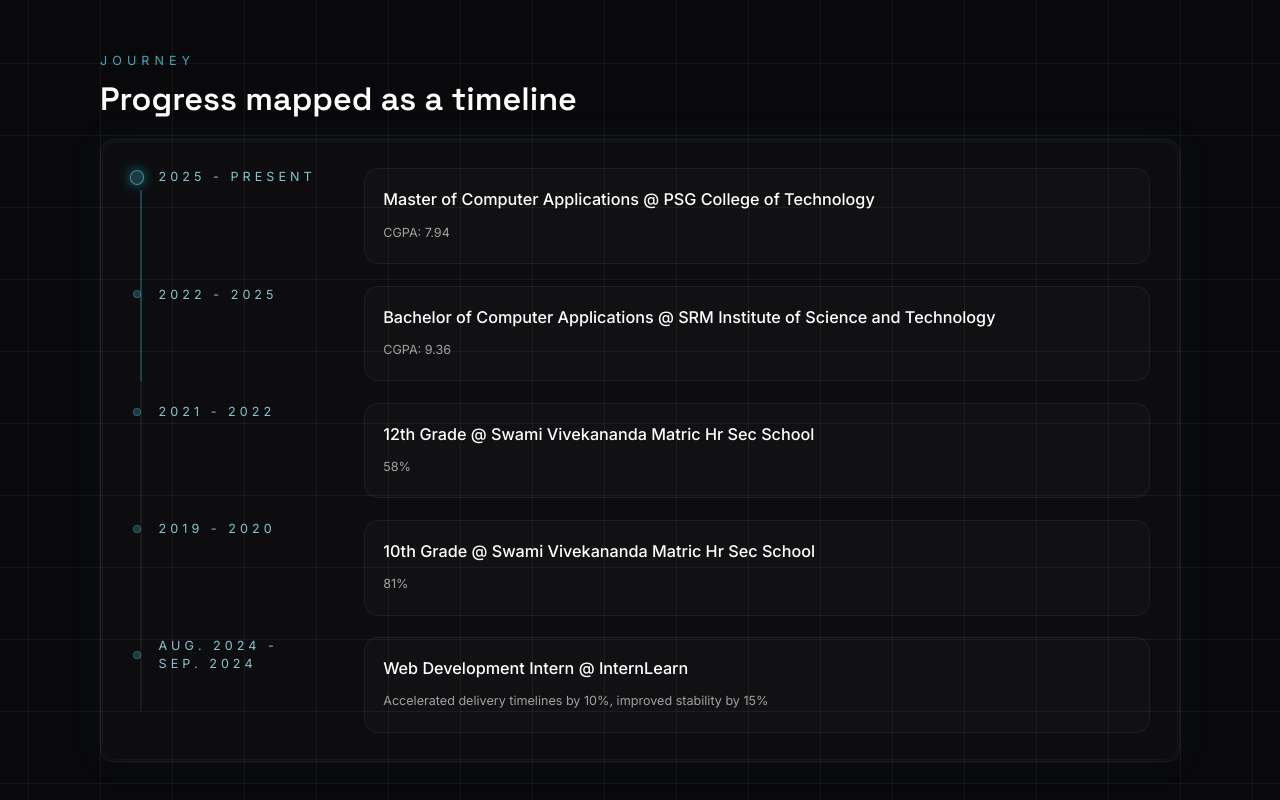
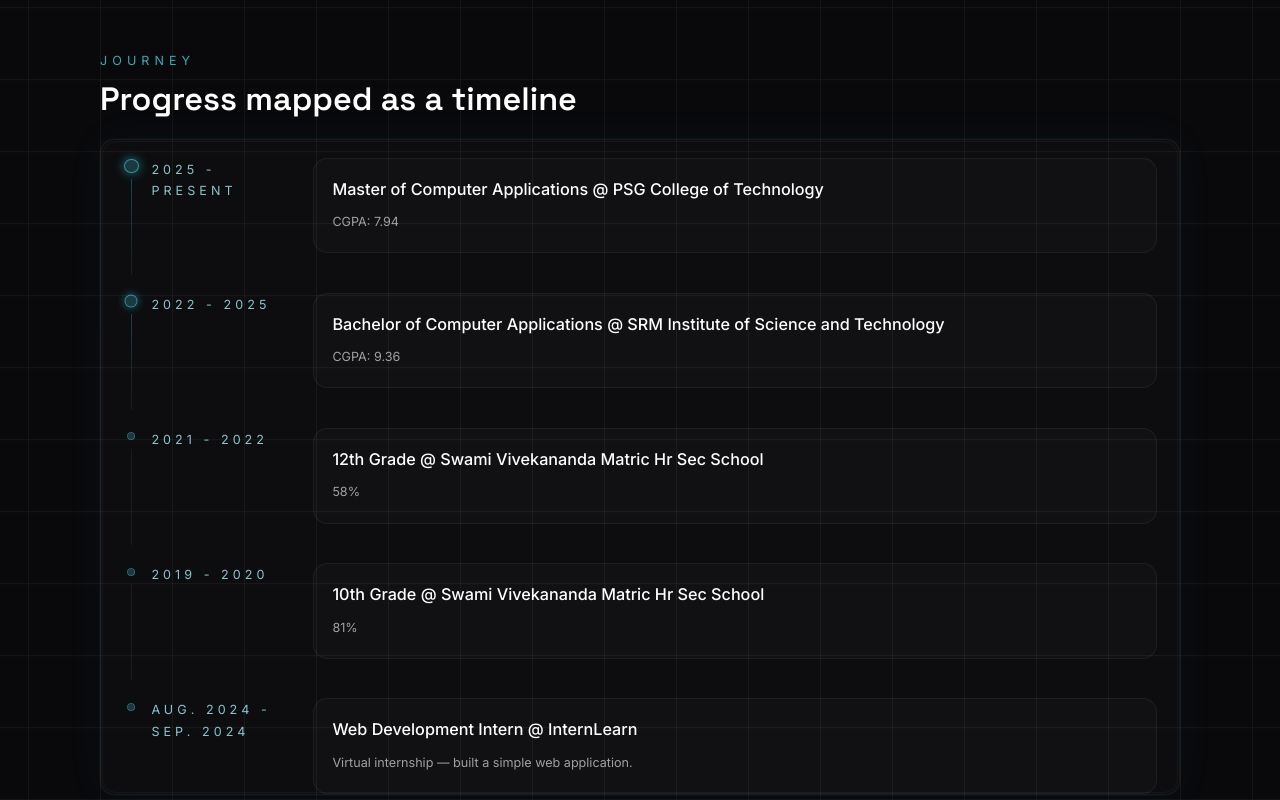
Before and after one commit to SABARISH0014/portfolio_next, a Next.js app: page / in a window 1280 px wide. Shown: the part 1940-2740 px from the top of the page. Built offline with nearby package versions, Linux system fonts and the light colour scheme; no server answers.

Commit message:
timeline error corrected

```diff
--- a/components/sections/journey.tsx
+++ b/components/sections/journey.tsx
@@ -3,7 +3,6 @@
 import { useRef } from "react";
 import { motion, useScroll, useTransform } from "framer-motion";
 import { BentoCard } from "@/components/ui/bento-card";
-
 import { resumeData } from "@/lib/data/resume";
 
 const journey = [
@@ -18,39 +17,74 @@ const journey = [
     detail: exp.shortSummary
   }))
 ].sort((a, b) => {
-  // A simple heuristic to sort by year descending (assuming start year is first 4 chars of duration)
+  // Sort descending by start year
   const getYear = (str: string) => parseInt(str.substring(0, 4)) || 0;
   return getYear(b.year) - getYear(a.year);
 });
 
-
 type JourneyItemProps = {
   entry: (typeof journey)[number];
   index: number;
+  isLast: boolean;
+  total: number;
   progress: ReturnType<typeof useScroll>["scrollYProgress"];
 };
 
-function JourneyItem({ entry, index, progress }: JourneyItemProps) {
-  const dotScale = useTransform(progress, [index * 0.26 + 0.12, index * 0.26 + 0.18], [0.55, 1]);
-  const dotGlow = useTransform(progress, [index * 0.26 + 0.12, index * 0.26 + 0.18], [0.08, 0.5]);
-  const dotShadow = useTransform(dotGlow, (value) => `0 0 ${24 * value}px rgba(34, 211, 238, ${value})`);
+function JourneyItem({ entry, index, isLast, total, progress }: JourneyItemProps) {
+  const segStart = index / total;
+  const segEnd   = Math.min((index + 1) / total, 1);
+
+  const dotScale  = useTransform(progress, [segStart, segEnd], [0.55, 1]);
+  const dotGlow   = useTransform(progress, [segStart, segEnd], [0.08, 0.55]);
+  const dotShadow = useTransform(dotGlow, v => `0 0 ${20 * v}px rgba(34,211,238,${v})`);
+  const lineScale = useTransform(progress, [segStart, segEnd], [0, 1]);
+  const lineOpacity = useTransform(progress, [segStart, segEnd], [0.15, 0.5]);
 
   return (
-    <div className="relative grid gap-4 sm:grid-cols-[220px_1fr] sm:items-start">
-      <div className="flex items-center gap-4 sm:pr-6">
+    /*
+     * Three-column flex row:
+     *   col-A  (w-5)   : dot  +  connecting line below it
+     *   col-B  (w-44)  : year label
+     *   col-C  (flex-1): card
+     *
+     * col-A uses `self-stretch` so it always matches the tallest column's height.
+     * The `flex-1` line inside col-A fills exactly the space from dot-bottom to
+     * row-bottom, touching the next row's dot.  Last item → no line rendered.
+     */
+    <div className="flex items-start">
+      {/* ── col-A: dot + line ── */}
+      <div className="self-stretch hidden sm:flex flex-col items-center shrink-0 w-5">
         <motion.div
-          className="hidden h-4 w-4 shrink-0 rounded-full border border-cyan-300/50 bg-cyan-300/20 sm:block"
-          style={{
-            scale: dotScale,
-            boxShadow: dotShadow
-          }}
+          className="h-4 w-4 shrink-0 rounded-full border border-cyan-300/50 bg-cyan-300/20 mt-[1.35rem] z-10"
+          style={{ scale: dotScale, boxShadow: dotShadow }}
         />
-        <div className="text-sm uppercase tracking-[0.32em] text-cyan-200/80">{entry.year}</div>
+        {!isLast && (
+          <div className="flex-1 w-px mt-1.5 mb-0 overflow-hidden bg-white/[0.06]">
+            <motion.div
+              className="h-full origin-top bg-gradient-to-b from-cyan-400/50 via-cyan-400/25 to-transparent"
+              style={{ scaleY: lineScale, opacity: lineOpacity }}
+            />
+          </div>
+        )}
       </div>
 
-      <div className="rounded-2xl border border-white/5 bg-white/[0.02] p-5 transition-all duration-300 hover:border-cyan-300/20 hover:bg-white/[0.03]">
-        <h3 className="text-lg font-medium text-white">{entry.title}</h3>
-        <p className="mt-2 text-sm leading-7 text-neutral-400">{entry.detail}</p>
+      {/* ── col-B: year label ── */}
+      <div className={`hidden sm:block w-48 shrink-0 pt-5 pr-6 pl-3 ${!isLast ? "pb-6" : ""}`}>
+        <span className="text-sm uppercase tracking-[0.32em] text-cyan-200/80 leading-snug">
+          {entry.year}
+        </span>
+      </div>
+
+      {/* ── col-C: card ── */}
+      <div className={`flex-1 pt-5 ${!isLast ? "pb-6" : ""}`}>
+        {/* Mobile-only year label */}
+        <span className="sm:hidden block text-sm uppercase tracking-[0.32em] text-cyan-200/80 mb-3">
+          {entry.year}
+        </span>
+        <div className="rounded-2xl border border-white/5 bg-white/[0.02] p-5 transition-all duration-300 hover:border-cyan-300/20 hover:bg-white/[0.03]">
+          <h3 className="text-lg font-medium text-white">{entry.title}</h3>
+          <p className="mt-2 text-sm leading-7 text-neutral-400">{entry.detail}</p>
+        </div>
       </div>
     </div>
   );
@@ -64,31 +98,27 @@ export function Journey() {
     offset: ["start end", "end start"]
   });
 
-  const pathLength = useTransform(scrollYProgress, [0, 1], [0, 1]);
-  const lineGlow = useTransform(scrollYProgress, [0, 0.35, 0.7, 1], [0.15, 0.55, 0.9, 1]);
-
   return (
     <section ref={sectionRef} id="journey" className="scroll-mt-28 pt-10 lg:pt-16">
       <div className="mb-6">
         <p className="text-sm uppercase tracking-[0.4em] text-cyan-300/70">Journey</p>
-        <h2 className="mt-3 font-display text-3xl font-semibold text-white sm:text-4xl">Progress mapped as a timeline</h2>
+        <h2 className="mt-3 font-display text-3xl font-semibold text-white sm:text-4xl">
+          Progress mapped as a timeline
+        </h2>
       </div>
 
-      <BentoCard className="p-0">
-        <div className="relative px-6 py-8 sm:px-8">
-          {/* Centered line: 32px (sm:px-8) + 8px (half of 16px dot) - 1px (half of 2px line) = 39px */}
-          <div className="absolute left-[39px] top-14 bottom-14 hidden w-[2px] sm:block bg-white/5">
-            <motion.div
-              className="absolute inset-0 origin-top rounded-full bg-cyan-400/40"
-              style={{ scaleY: pathLength, opacity: lineGlow }}
+      <BentoCard className="p-0 overflow-hidden">
+        <div className="px-4 sm:px-6">
+          {journey.map((entry, index) => (
+            <JourneyItem
+              key={`${entry.year}-${index}`}
+              entry={entry}
+              index={index}
+              total={journey.length}
+              isLast={index === journey.length - 1}
+              progress={scrollYProgress}
             />
-          </div>
-
-          <div className="space-y-6">
-            {journey.map((entry, index) => (
-              <JourneyItem key={entry.year} entry={entry} index={index} progress={scrollYProgress} />
-            ))}
-          </div>
+          ))}
         </div>
       </BentoCard>
     </section>
--- a/lib/data/resume.ts
+++ b/lib/data/resume.ts
@@ -50,7 +50,7 @@ export const resumeData = {
         "Collaborated effectively with a cross-functional team throughout the complete project life cycle, ensuring the design, testing, and deployment of software solutions strictly aligned with business needs, accelerating delivery timelines by 10%.",
         "Leveraged strong analytical skills to troubleshoot complex system issues, debug legacy code, and implement tailored technical solutions that improved overall application stability by 15%."
       ],
-      shortSummary: "Accelerated delivery timelines by 10%, improved stability by 15%"
+      shortSummary: "Virtual internship — built a simple web application."
     }
   ],
   projects: [
```
